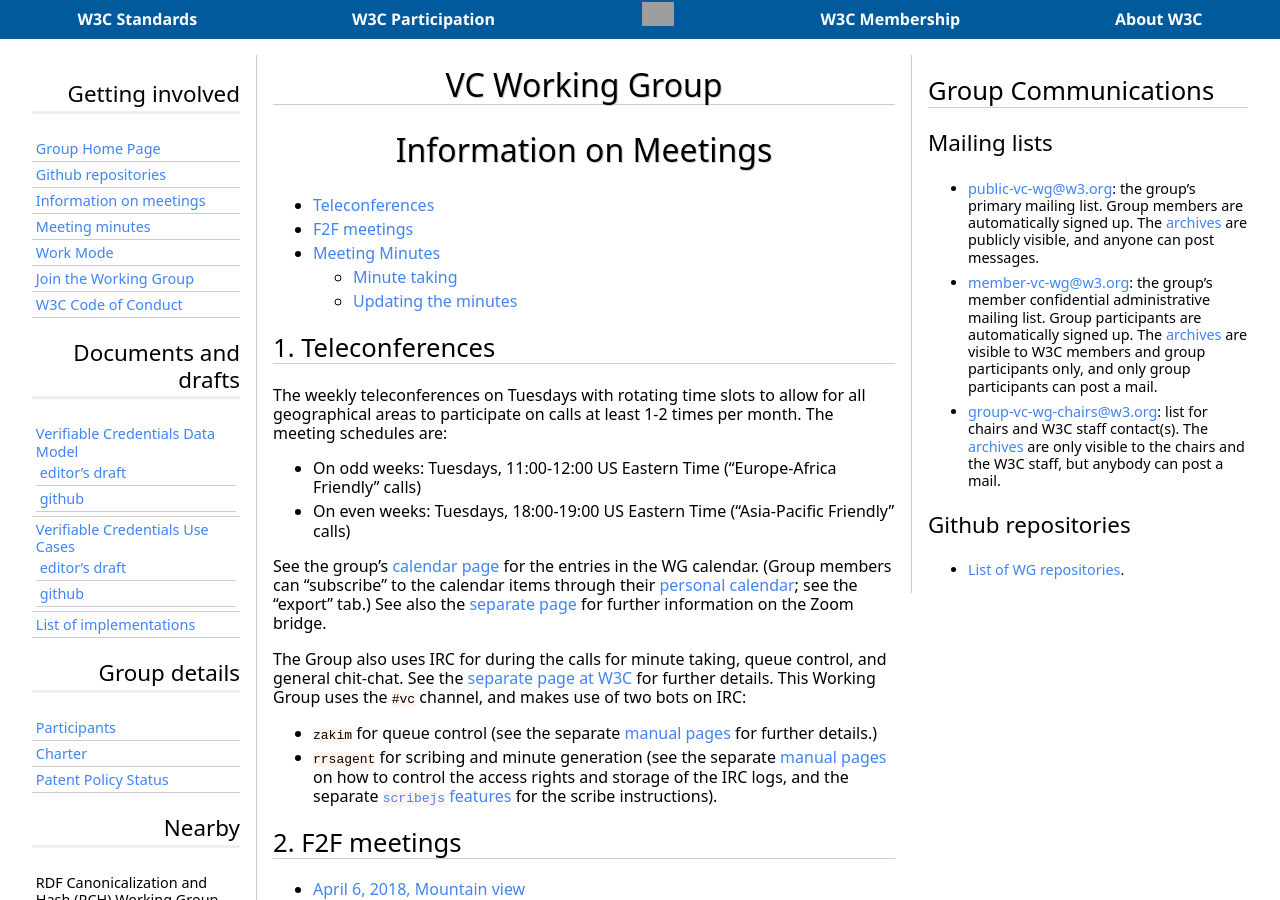
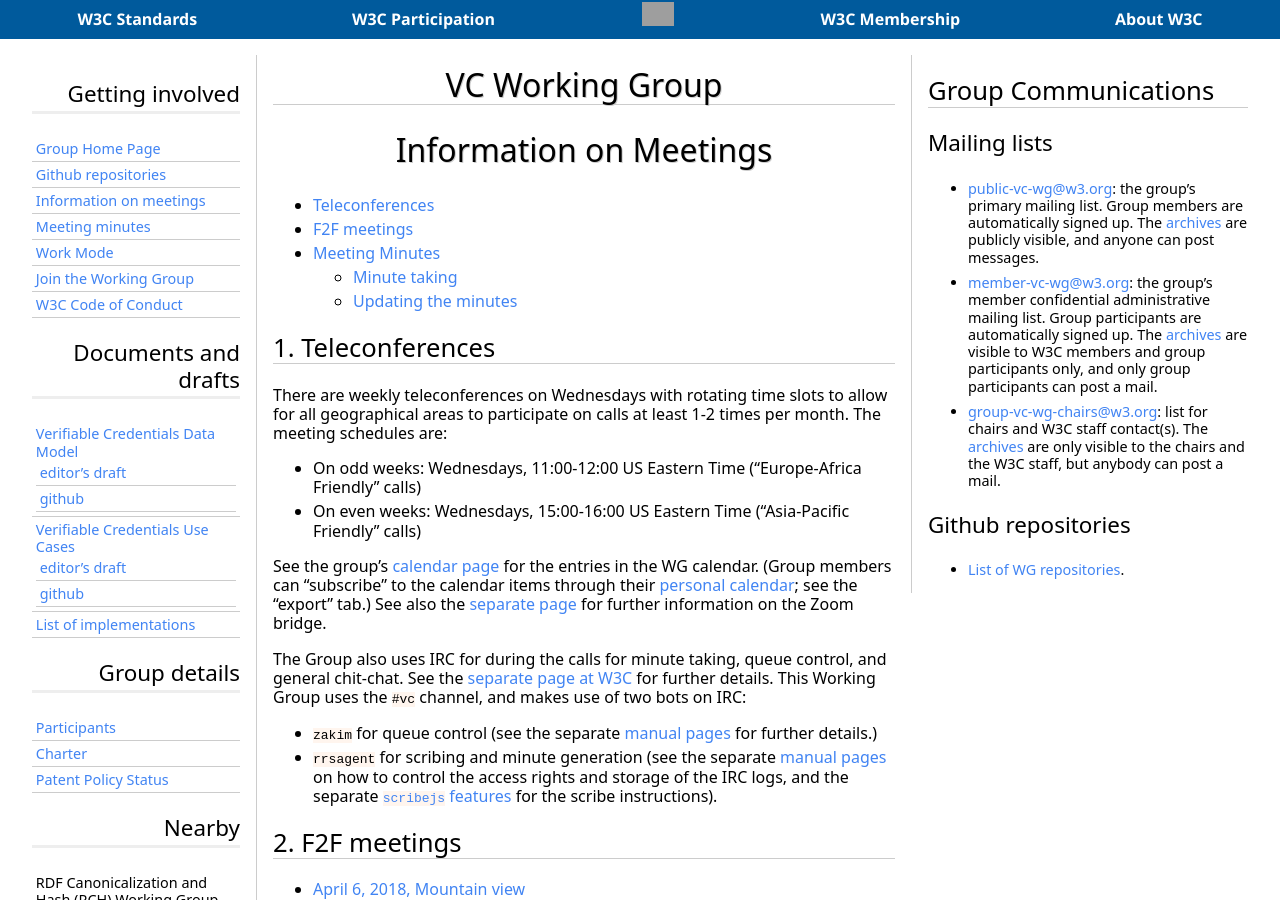
Before and after one commit to w3c/verifiable-credentials, a Jekyll site: the page built from Meetings/index.md, in a window 1280 px wide and 900 px high. Built offline with Jekyll 4.4.1, drawn with Linux system fonts in a browser that asks for light colours; some web fonts are replaced; our own code applies the rules of GitHub Pages for plain Markdown files; grey boxes are pictures that could not be loaded.

Commit message:
Apply suggestions from code review
Co-authored-by: Brent Zundel <brent.zundel@gmail.com>

```diff
--- a/Meetings/index.md
+++ b/Meetings/index.md
@@ -10,12 +10,12 @@
 
 ## Teleconferences
 
-The weekly teleconferences on Tuesdays with rotating time slots to allow for all geographical areas to participate on calls at least 1-2 times per month.
+There are weekly teleconferences on Wednesdays with rotating time slots to allow for all geographical areas to participate on calls at least 1-2 times per month.
 <!-- See the (member only) [notification](https://lists.w3.org/Archives/Member/member-did-wg/2020Apr/0007.html) for the details.  -->
 The meeting schedules are:
 
-* On odd weeks: Tuesdays, 11:00-12:00 US Eastern Time (“Europe-Africa Friendly" calls)
-* On even weeks: Tuesdays, 18:00-19:00 US Eastern Time (“Asia-Pacific Friendly” calls)
+* On odd weeks: Wednesdays, 11:00-12:00 US Eastern Time (“Europe-Africa Friendly" calls)
+* On even weeks: Wednesdays, 15:00-16:00 US Eastern Time (“Asia-Pacific Friendly” calls)
 
 See the group's [calendar page](https://www.w3.org/groups/wg/vc/calendar) for the entries in the WG calendar. (Group members can “subscribe” to the calendar items through their [personal calendar](https://www.w3.org/users/myprofile/calendar); see the “export” tab.)
 See also the [separate page](./zoom) for further information on the Zoom bridge.
```
Also changed, not shown: WorkMode/guiding_principles.md (+1 -1 lines), WorkMode/index.md (+2 -2 lines), 1 other file.
